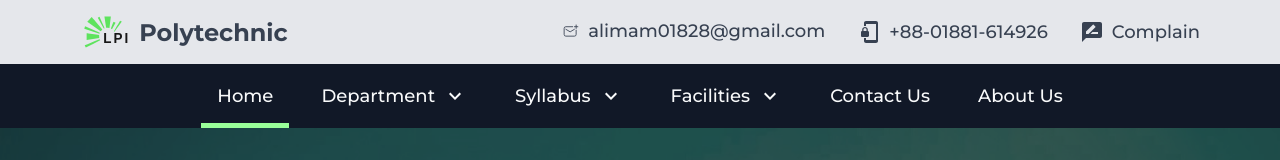
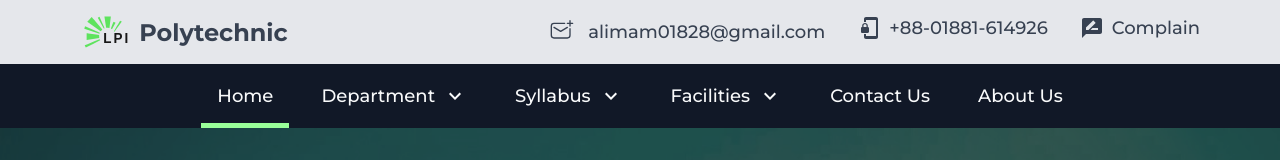
Before and after one commit to al-imam/lpi, a React (Vite) app: page / in a window 1280 px wide. Shown: the top 160 px of the page. Built offline with nearby package versions, Linux system fonts and the light colour scheme.

Commit message:
Fix svg sizing issue

```diff
--- a/src/Svg/index.jsx
+++ b/src/Svg/index.jsx
@@ -2,9 +2,9 @@ export function Email(props) {
   return (
     <svg
       xmlns="http://www.w3.org/2000/svg"
-      width="1em"
-      height="1em"
-      viewBox="0 0 21 21"
+      width="32"
+      height="32"
+      viewBox="0 0 24 24"
       {...props}
     >
       <g
```
